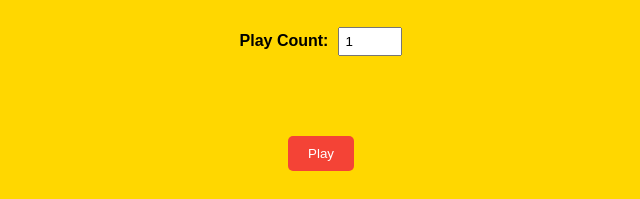
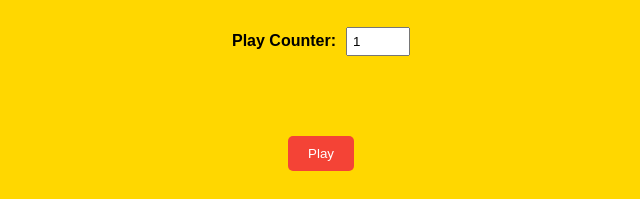
Before and after one commit to infernal9999/RPA, a plain HTML site: page index.html in a window 1280 px wide. Shown: the part 227-426 px from the top of the page, 319-959 px from the left. Drawn offline with Linux system fonts and the light colour scheme.

Commit message:
Update index.html

```diff
--- a/index.html
+++ b/index.html
@@ -20,7 +20,7 @@
     </div>
 
     <div class="play-counter-container">
-        <label for="playCounterInput" class="play-counter-label">Play Count:</label>
+        <label for="playCounterInput" class="play-counter-label">Play Counter:</label>
         <input type="number" id="playCounterInput" class="play-counter-input" min="1" max="10" value="1">
     </div>
 
```
